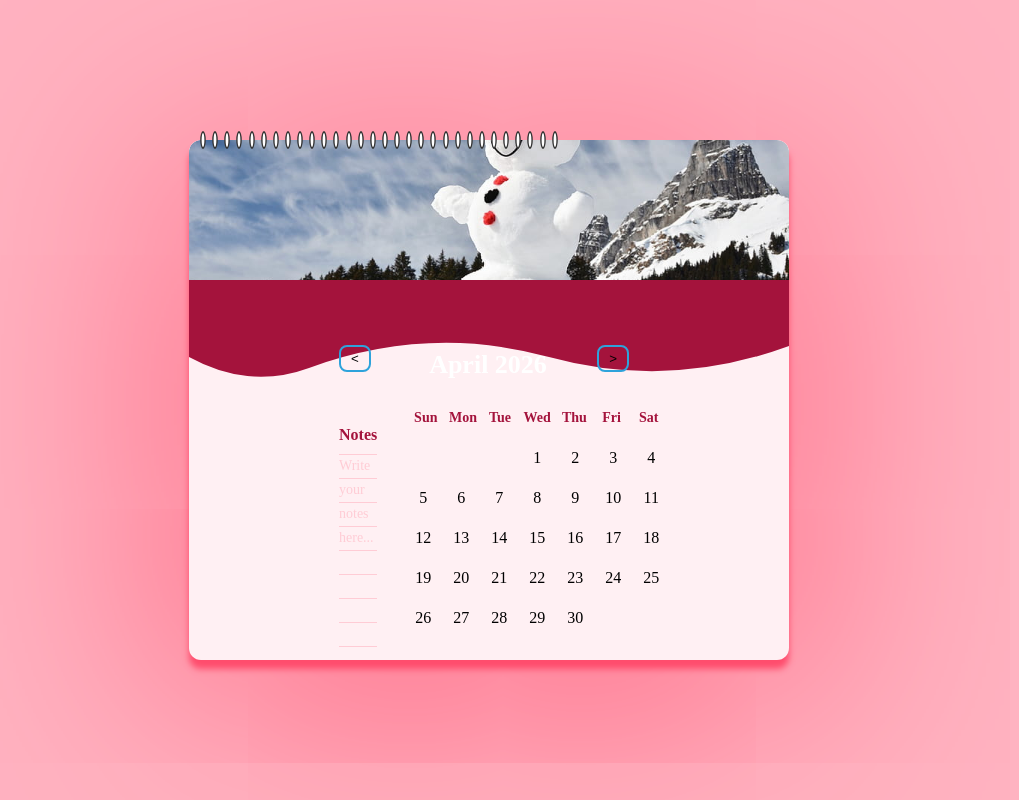
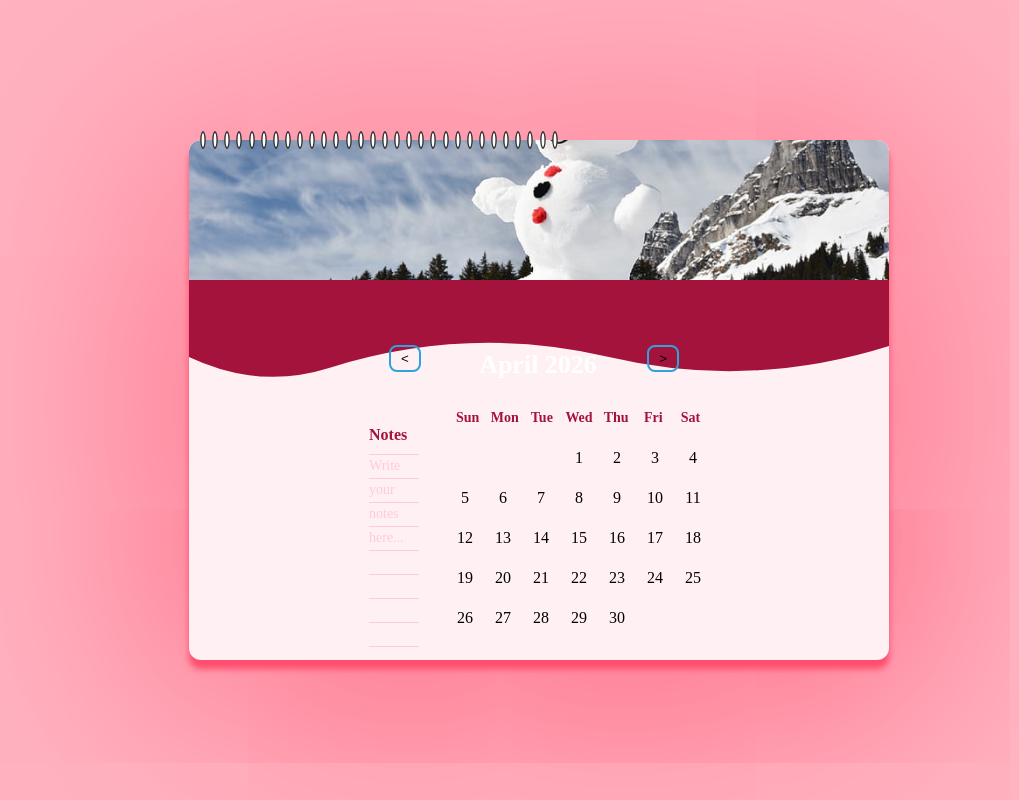
Before and after one commit to patankaif/TUF, a React (Vite) app: page / in a window 1280 px wide. Shown: the whole page, without its empty margins (261-1280 px from the left). Built offline with nearby package versions, Linux system fonts and the light colour scheme.

Commit message:
UI: Final widen adjustment for Notes section (700px layout)

```diff
--- a/src/components/Box.css
+++ b/src/components/Box.css
@@ -15,10 +15,10 @@ body {
   }
     .calendar {
     position: relative;
-    width: 600px;
+    width: 700px;
   }
     .box {
-    width: 600px;
+    width: 700px;
     height: 520px;
     background: #fff0f3;
     border-radius: 12px;
--- a/src/components/Calendar.css
+++ b/src/components/Calendar.css
@@ -49,13 +49,13 @@
 
 .calendarBody {
   margin-top: 270px;
-  padding: 0 40px 20px 40px;
+  padding: 0 20px 20px 20px;
   display: flex;
   gap: 30px;
 }
 
 .notes {
-  flex: 1.4;
+  flex: 1.8;
   text-align: left;
 }
 
```
